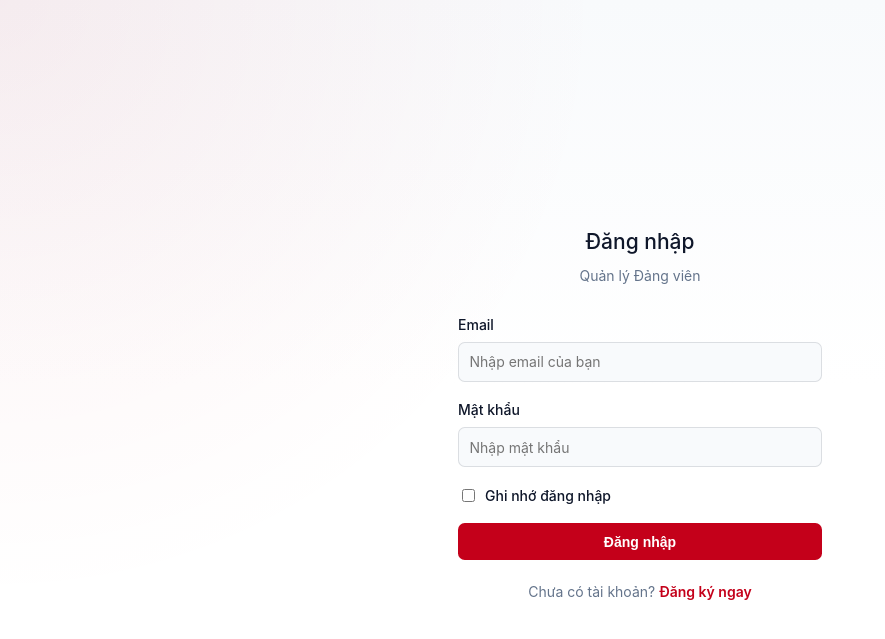
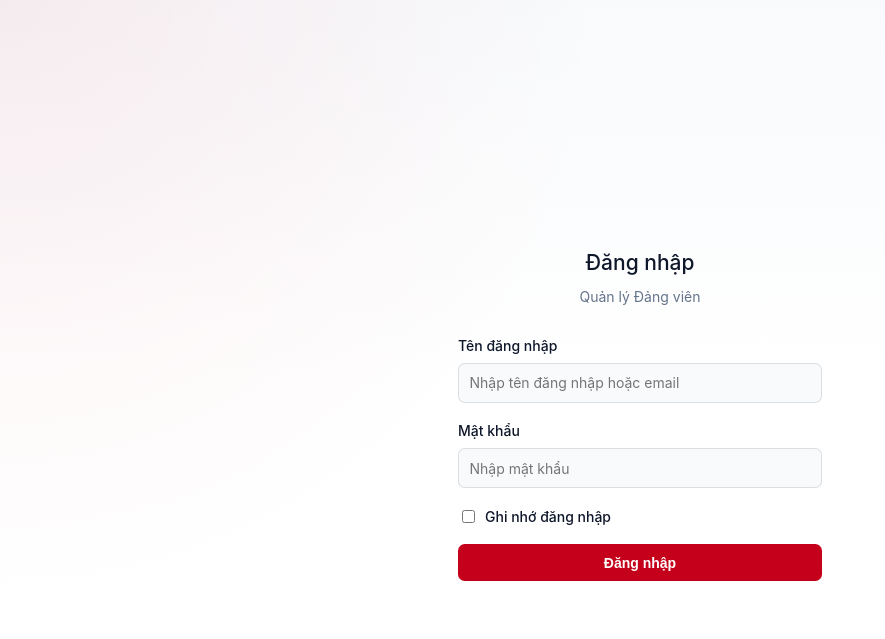
Before and after one commit to tuongvy161104/qldv, a Django app: page /login/ in a window 1280 px wide. Shown: the top 639 px of the page, without its empty margins (0-885 px from the left). Run offline with Django 5.2, Linux system fonts and the light colour scheme.

Commit message:
update login

```diff
--- a/quanlydangvien/qldv/forms.py
+++ b/quanlydangvien/qldv/forms.py
@@ -490,13 +490,13 @@ class HuyHieuEditForm(forms.ModelForm):
 
 
 class LoginForm(forms.Form):
-    """Form đăng nhập bằng email"""
-    email = forms.EmailField(
-        label="Email",
-        widget=forms.EmailInput(attrs={
+    """Form đăng nhập"""
+    identifier = forms.CharField(
+        label="Tên đăng nhập",
+        widget=forms.TextInput(attrs={
             "class": "form-control",
-            "placeholder": "Nhập email của bạn",
-            "autocomplete": "email"
+            "placeholder": "Nhập tên đăng nhập hoặc email",
+            "autocomplete": "username"
         })
     )
     password = forms.CharField(
--- a/quanlydangvien/qldv/templates/qldv/home.html
+++ b/quanlydangvien/qldv/templates/qldv/home.html
@@ -209,11 +209,10 @@
 	<section class="hero" style="background: linear-gradient(135deg, var(--primary) 0%, #a00015 100%); color: white; border-color: transparent;">
 		<h2 style="color: white;">Chào mừng đến Hệ thống quản lý Đảng viên</h2>
 		<p style="color: rgba(255, 255, 255, 0.9);">
-			Để truy cập hệ thống, vui lòng đăng nhập hoặc đăng ký tài khoản mới.
+			Vui lòng đăng nhập để truy cập hệ thống.
 		</p>
 		<div class="hero-actions">
 			<a href="{% url 'login' %}" class="btn btn-primary" style="background: white; color: var(--primary); border-color: white;">Đăng nhập</a>
-			<a href="{% url 'signup' %}" class="btn" style="background: rgba(255, 255, 255, 0.15); color: white; border-color: rgba(255, 255, 255, 0.3);">Đăng ký tài khoản</a>
 		</div>
 	</section>
 	{% else %}
--- a/quanlydangvien/qldv/templates/qldv/login.html
+++ b/quanlydangvien/qldv/templates/qldv/login.html
@@ -39,14 +39,14 @@
 				{% csrf_token %}
 
 				<div>
-					<label for="id_email" style="display: block; margin-bottom: 0.5rem; font-weight: 500;">
-						{{ form.email.label }}
+					<label for="id_identifier" style="display: block; margin-bottom: 0.5rem; font-weight: 500;">
+						{{ form.identifier.label }}
 					</label>
 					<input
-						type="email"
-						id="id_email"
-						name="email"
-						placeholder="Nhập email của bạn"
+						type="text"
+						id="id_identifier"
+						name="identifier"
+						placeholder="Nhập tên đăng nhập hoặc email"
 						required
 						style="
 							width: 100%;
@@ -57,9 +57,9 @@
 							background: var(--input-background);
 						"
 					>
-					{% if form.email.errors %}
+					{% if form.identifier.errors %}
 						<div style="color: var(--destructive); font-size: 0.875rem; margin-top: 0.25rem;">
-							{{ form.email.errors.0 }}
+							{{ form.identifier.errors.0 }}
 						</div>
 					{% endif %}
 				</div>
@@ -123,14 +123,6 @@
 				</button>
 			</form>
 
-			<div style="text-align: center; margin-top: 1.5rem;">
-				<p style="margin: 0; color: var(--muted-foreground);">
-					Chưa có tài khoản?
-					<a href="{% url 'signup' %}" style="color: var(--primary); font-weight: 600; text-decoration: none;">
-						Đăng ký ngay
-					</a>
-				</p>
-			</div>
 		</div>
 	</div>
 </div>
--- a/quanlydangvien/qldv/views.py
+++ b/quanlydangvien/qldv/views.py
@@ -1931,10 +1931,10 @@ def login_view(request):
     if request.method == "POST":
         form = LoginForm(request.POST)
         if form.is_valid():
-            email = form.cleaned_data.get("email")
+            identifier = form.cleaned_data.get("identifier")
             password = form.cleaned_data.get("password")
             remember_me = form.cleaned_data.get("remember_me")
-            user = authenticate(request, username=email, password=password)
+            user = authenticate(request, username=identifier, password=password)
             if user is not None:
                 login(request, user)
                 if remember_me:
@@ -1943,7 +1943,7 @@ def login_view(request):
                     request.session.set_expiry(0)
                 return redirect("home")
             else:
-                messages.error(request, "Email hoặc mật khẩu không chính xác.")
+                messages.error(request, "Tên đăng nhập hoặc mật khẩu không chính xác.")
     else:
         form = LoginForm()
 
@@ -1951,38 +1951,8 @@ def login_view(request):
 
 
 def signup_view(request):
-    from django.contrib.auth.models import User
-    from .forms import SignUpForm
-
-    if request.user.is_authenticated:
-        return redirect("home")
-
-    if request.method == "POST":
-        form = SignUpForm(request.POST)
-        if form.is_valid():
-            full_name = form.cleaned_data.get("full_name")
-            email = form.cleaned_data.get("email")
-            password = form.cleaned_data.get("password")
-            name_parts = full_name.strip().split()
-            if len(name_parts) >= 2:
-                first_name = name_parts[-1]
-                last_name = " ".join(name_parts[:-1])
-            else:
-                first_name = full_name.strip()
-                last_name = ""
-            user = User.objects.create_user(username=email, email=email, password=password, first_name=first_name, last_name=last_name)
-            from django.contrib.auth import authenticate, login
-            user = authenticate(request, username=email, password=password)
-            login(request, user)
-            return redirect("home")
-        else:
-            for field, errors in form.errors.items():
-                for error in errors:
-                    messages.error(request, f"{field}: {error}")
-    else:
-        form = SignUpForm()
-
-    return render(request, "qldv/signup.html", {"form": form})
+    """Đã tắt chức năng đăng ký tài khoản"""
+    return redirect("login")
 
 
 def logout_view(request):
```
